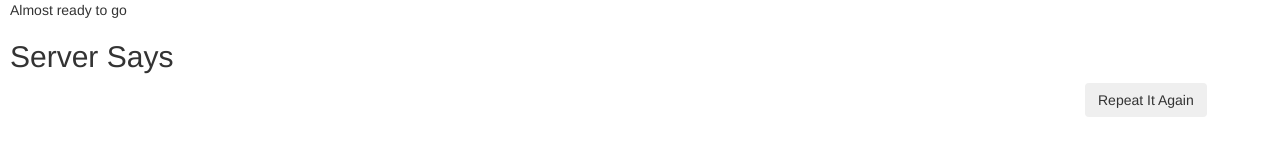
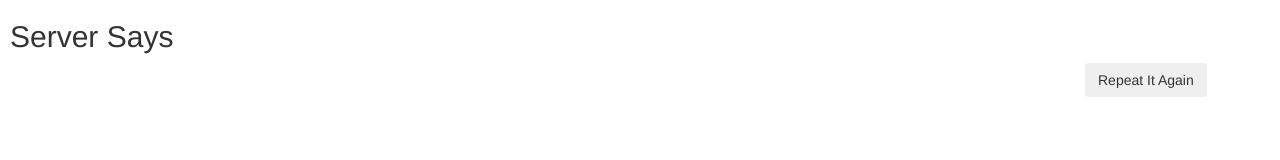
Before and after one commit to SteveLasker/polyglot-web-node, a website: page web-node/public/index.html in a window 1280 px wide. Drawn offline with nearby package versions, Linux system fonts and the light colour scheme; some packages are replaced by stand-ins of ours; no server answers.

Commit message:
remote text

```diff
--- a/web-node/public/index.html
+++ b/web-node/public/index.html
@@ -11,7 +11,6 @@
 
 <body style="margin-left:10px; margin-right:10px;">
     <div ng-controller="MainController">
-        <span>Almost ready to go</span>
         <h2>Server Says</h2>
         <div class="row">
             <div class="col-xs-10">
```
